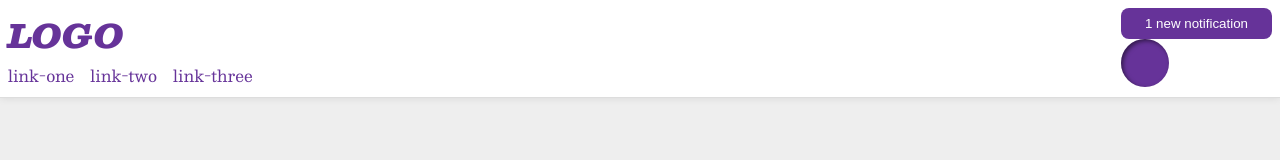
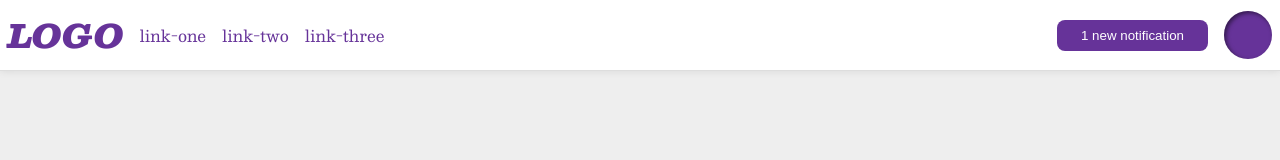
Before and after one commit to ophanim777/flex-header2, a plain HTML site: page index.html in a window 1280 px wide. Drawn offline with nearby package versions, Linux system fonts and the light colour scheme.

Commit message:
add css for element left and right

```diff
--- a/style.css
+++ b/style.css
@@ -54,3 +54,9 @@ ul {
   padding: 0;
   gap: 16px;
 }
+
+.left, .right {
+  display: flex;
+  align-items: center;
+  gap: 16px;
+}
```
